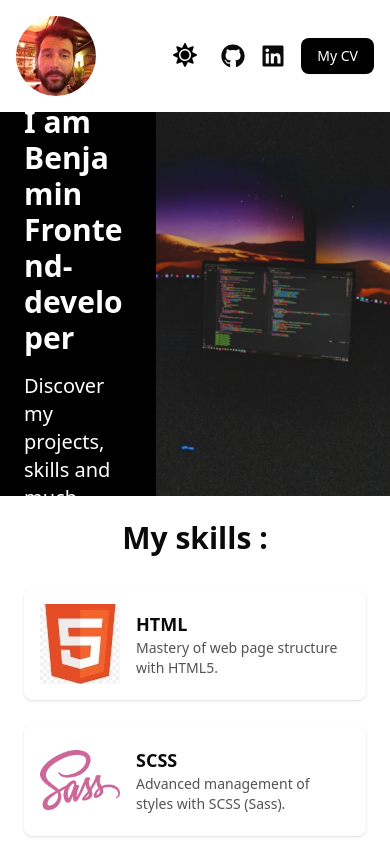
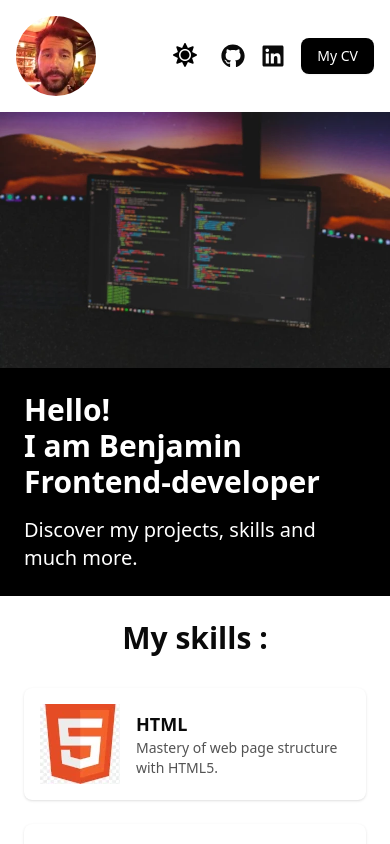
Before and after one commit to benjaminnicolas-teboul/portfolio, a Next.js app: page / in a window 390 px wide. Shown: the top 844 px of the page. Built offline with nearby package versions, Linux system fonts and the light colour scheme.

Commit message:
feat responive Banner

```diff
--- a/src/components/ui/Banner.tsx
+++ b/src/components/ui/Banner.tsx
@@ -15,10 +15,11 @@ const Banner = ({
   imageAlt = "banner image",
 }: BannerProps) => {
  return (
-    <section className="w-full flex h-96 md:h-[600px] overflow-hidden shadow-md">
-      {/* Partie gauche : fond noir avec texte (40%) */}
-      <div className="overflow-hidden text-ellipsis w-2/5 bg-black flex flex-col justify-center p-6 md:p-12 text-white">
-        <h2 className="text-3xl sm:text-4xl lg:text-6xl font-bold mb-4 break-words">
+  <section className="w-full flex flex-col-reverse md:flex-row h-auto md:h-[600px] overflow-hidden shadow-md">
+
+    {/* Partie gauche : fond noir avec texte */}
+    <div className="w-full md:w-2/5 bg-black flex flex-col justify-center p-6 md:p-12 text-white break-words">
+      <h2 className="text-3xl sm:text-4xl lg:text-6xl font-bold mb-4">
         {titleSpans.map((text, index) => (
           <span key={index} className="block">
             {text}
@@ -29,18 +30,19 @@ const Banner = ({
       <p className="text-xl md:text-2xl">{subtitle}</p>
     </div>
 
-      {/* Partie droite : image (60%) */}
-      <div className="w-3/5 relative">
+    {/* Partie droite : image */}
+    <div className="w-full md:w-3/5 relative h-64 md:h-auto">
       <Image
         src={imageSrc}
         alt={imageAlt}
         fill
         quality={95}
         className="object-cover"
-          sizes="(max-width: 768px) 60vw, 60vw"
+        sizes="(max-width: 768px) 100vw, 60vw"
         priority
       />
     </div>
+
   </section>
 );
 };
```
Lines whose indentation alone changed are shown as unchanged.
